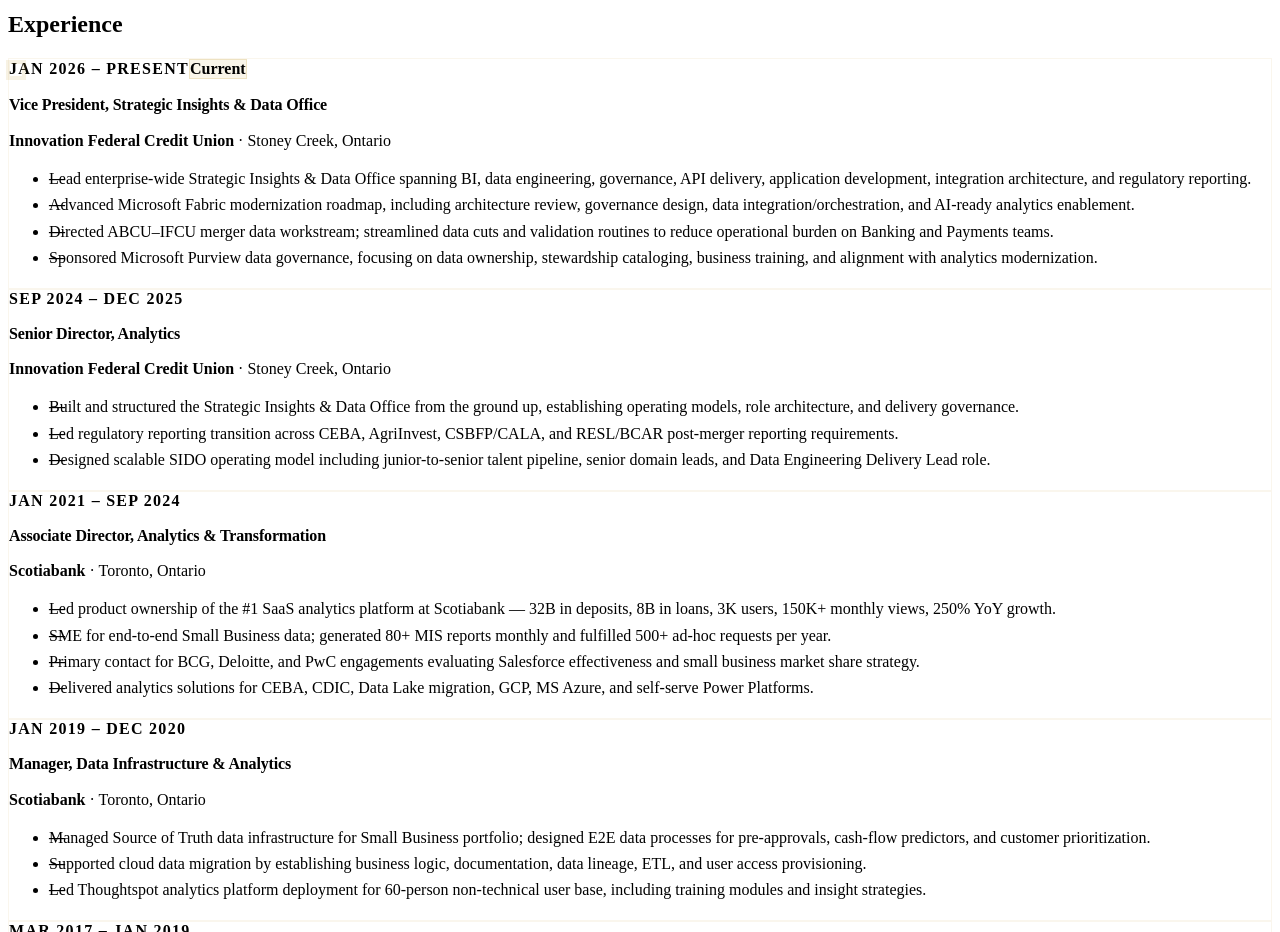
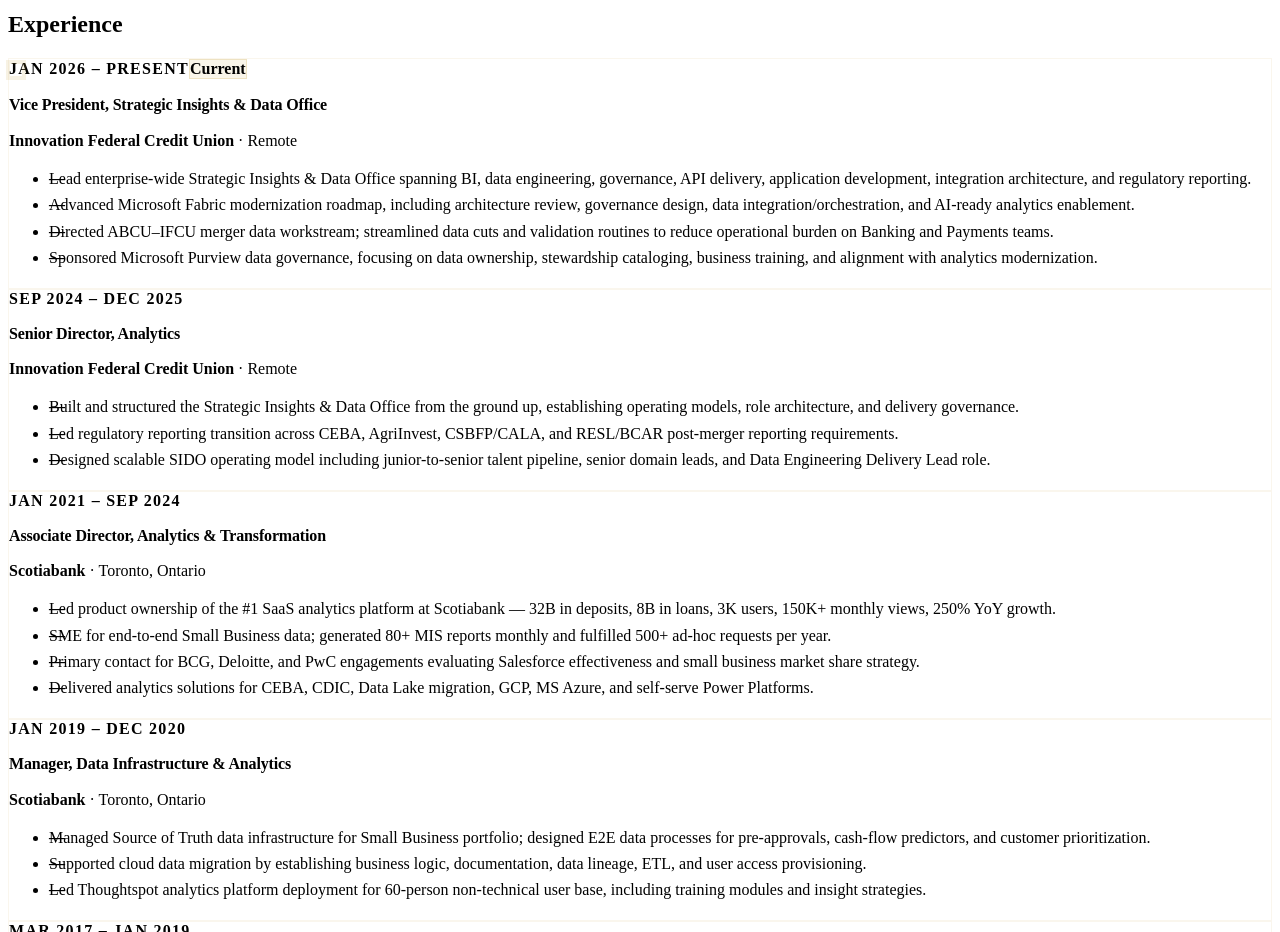
Before and after one commit to 15wim/work-website, a React (Vite) app: page / in a window 1280 px wide. Shown: the part 1880-2812 px from the top of the page. Built offline with nearby package versions, Linux system fonts and the light colour scheme; the HTML template or start-up script is replaced by a standard one.

Commit message:
content: set Innovation FCU roles location to Remote

```diff
--- a/src/data/content.ts
+++ b/src/data/content.ts
@@ -58,7 +58,7 @@
     period: 'Jan 2026 – Present',
     company: 'Innovation Federal Credit Union',
     title: 'Vice President, Strategic Insights & Data Office',
-    location: 'Stoney Creek, Ontario',
+    location: 'Remote',
     current: true,
     bullets: [
       'Lead enterprise-wide Strategic Insights & Data Office spanning BI, data engineering, governance, API delivery, application development, integration architecture, and regulatory reporting.',
@@ -72,7 +72,7 @@
     period: 'Sep 2024 – Dec 2025',
     company: 'Innovation Federal Credit Union',
     title: 'Senior Director, Analytics',
-    location: 'Stoney Creek, Ontario',
+    location: 'Remote',
     bullets: [
       'Built and structured the Strategic Insights & Data Office from the ground up, establishing operating models, role architecture, and delivery governance.',
       'Led regulatory reporting transition across CEBA, AgriInvest, CSBFP/CALA, and RESL/BCAR post-merger reporting requirements.',
```
